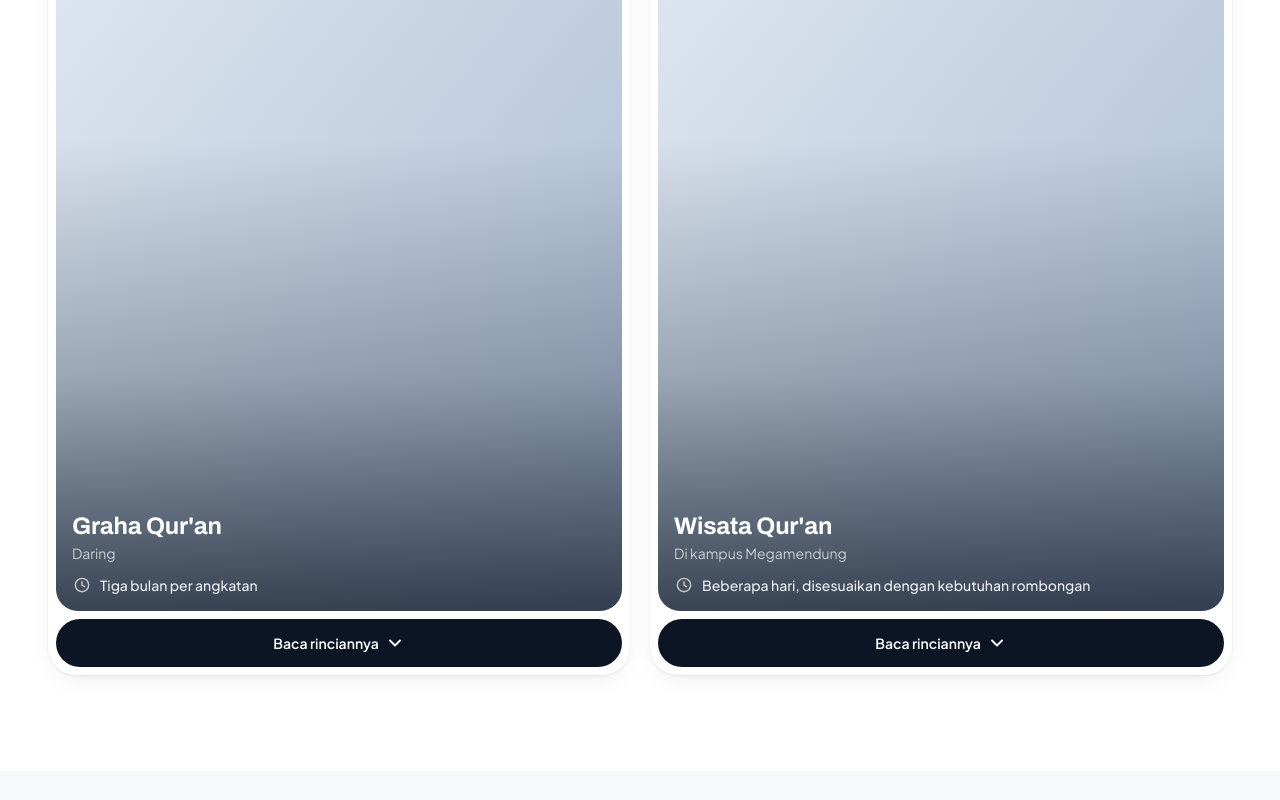
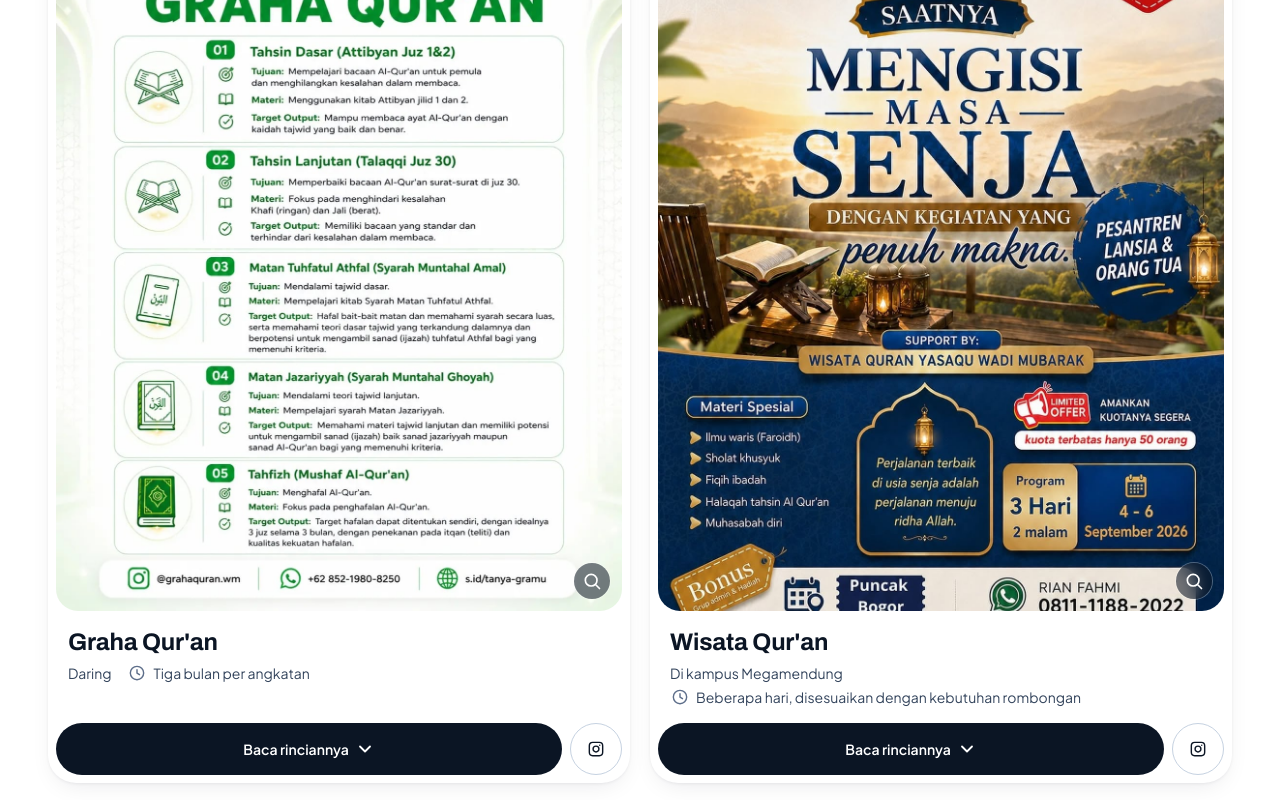
Before and after one commit to IbnuKasyful/ICWM-Main-Web, a Next.js app: page /program-quran in a window 1280 px wide. Shown: the part 660-1460 px from the top of the page. Built offline with nearby package versions, Linux system fonts and the light colour scheme; no server answers.

Commit message:
Use program posters on program-quran cards, link Instagram accounts
Graha Qur'an dan Wisata Qur'an kini memakai poster resminya di kartu ringkasan (bisa diperbesar), dengan tautan Instagram @grahaquran.wm dan @_wisataquran.

```diff
--- a/src/app/program-quran/page.tsx
+++ b/src/app/program-quran/page.tsx
@@ -1,5 +1,6 @@
 import Image from "next/image";
 
+import { PosterProgram } from "@/components/program/PosterProgram";
 import { PageHeader } from "@/components/site/PageHeader";
 import { ButtonLink } from "@/components/ui/Button";
 import { Icon } from "@/components/ui/Icon";
@@ -76,40 +77,41 @@
                 key={p.slug}
                 className="flex flex-col rounded-[28px] bg-white p-2 shadow-card"
               >
-                {/* Panel gambar bertumpuk teks — latar masih placeholder sampai
-                    fotonya siap. */}
-                <div className="relative flex aspect-[4/5] flex-col justify-end overflow-hidden rounded-[22px] bg-gradient-to-br from-mist-200 to-mist-400">
-                  {/* Tombol suka dekoratif di pojok, mengikuti referensi. */}
-                  <span
-                    aria-hidden="true"
-                    className="absolute top-3 right-3 inline-flex size-9 items-center justify-center rounded-full bg-white/25 text-white ring-1 ring-inset ring-white/40 backdrop-blur-sm"
-                  >
-                    <Icon nama="hati" className="size-4" tebal={2} />
-                  </span>
+                <PosterProgram gambar={p.gambar} nama={p.nama} />
 
-                  {/* Kerudung gelap di bawah supaya teks putih tetap terbaca
-                      begitu foto asli dipasang. */}
-                  <div className="absolute inset-x-0 bottom-0 h-2/3 bg-gradient-to-t from-ink/75 via-ink/25 to-transparent" />
-
-                  <div className="relative p-4">
-                    <h2 className="font-display text-display-sm text-white">{p.nama}</h2>
-                    <p className="mt-0.5 text-sm text-white/70">
-                      {labelPenyelenggaraan[p.penyelenggaraan]}
-                    </p>
-                    <div className="mt-3 flex items-center gap-2 text-sm font-medium text-white/90">
-                      <Icon nama="jam" className="size-4 text-white/70" />
+                {/* Judul di bawah poster, bukan di atasnya: poster sudah penuh
+                    tulisan, dan teks yang ditumpuk hanya akan menutupinya. */}
+                <div className="px-3 pt-4 pb-1">
+                  <h2 className="font-display text-display-sm text-ink">{p.nama}</h2>
+                  <div className="mt-1.5 flex flex-wrap items-center gap-x-4 gap-y-1 text-sm text-ink-muted">
+                    <span>{labelPenyelenggaraan[p.penyelenggaraan]}</span>
+                    <span className="inline-flex items-center gap-1.5">
+                      <Icon nama="jam" className="size-4 text-ink-subtle" />
                       {p.durasi}
-                    </div>
+                    </span>
                   </div>
                 </div>
 
-                <a
-                  href={`#${p.slug}`}
-                  className="mt-2 inline-flex items-center justify-center gap-1.5 rounded-full bg-ink px-5 py-3.5 text-sm font-semibold text-white transition-colors hover:bg-ink/90"
-                >
-                  Baca rinciannya
-                  <Icon nama="panahBawah" className="size-3.5" tebal={2.2} />
-                </a>
+                <div className="mt-auto flex gap-2 pt-3">
+                  <a
+                    href={`#${p.slug}`}
+                    className="inline-flex flex-1 items-center justify-center gap-1.5 rounded-full bg-ink px-5 py-3.5 text-sm font-semibold text-white transition-colors hover:bg-ink/90"
+                  >
+                    Baca rinciannya
+                    <Icon nama="panahBawah" className="size-3.5" tebal={2.2} />
+                  </a>
+                  {p.instagram ? (
+                    <a
+                      href={p.instagram}
+                      target="_blank"
+                      rel="noopener noreferrer"
+                      aria-label={`Instagram ${p.nama} (tab baru)`}
+                      className="inline-flex size-[3.25rem] shrink-0 items-center justify-center rounded-full border border-line-strong text-ink transition-colors hover:border-ink/45 hover:bg-mist-100"
+                    >
+                      <Icon nama="instagram" className="size-5" />
+                    </a>
+                  ) : null}
+                </div>
               </li>
             ))}
           </ul>
@@ -326,8 +328,8 @@
                     </ButtonLink>
                     {p.instagram ? (
                       <ButtonLink href={p.instagram} eksternal varian="garis">
-                        Instagram program
-                        <Icon nama="keluar" className="size-4" />
+                        <Icon nama="instagram" className="size-4" />
+                        Instagram {p.nama_pendek}
                       </ButtonLink>
                     ) : null}
                   </div>
--- /dev/null
+++ b/src/components/program/PosterProgram.tsx
@@ -0,0 +1,48 @@
+"use client";
+
+import Image from "next/image";
+import { useState } from "react";
+
+import { LightboxFoto } from "@/components/galeri/LightboxFoto";
+import { Icon } from "@/components/ui/Icon";
+import type { ImageData } from "@/lib/schemas";
+
+/**
+ * Poster program di kartu ringkasan /program-quran.
+ *
+ * Poster penuh tulisan, dan pada lebar kartu tulisannya terlalu kecil untuk
+ * dibaca — jadi mengetuknya membuka poster utuh di lightbox. Karena alasan yang
+ * sama, tidak ada teks atau tirai gelap yang ditumpuk di atasnya: keduanya akan
+ * menutupi isi poster itu sendiri.
+ */
+export function PosterProgram({ gambar, nama }: { gambar: ImageData; nama: string }) {
+  const [aktif, setAktif] = useState<number | null>(null);
+
+  return (
+    <>
+      <button
+        type="button"
+        onClick={() => setAktif(0)}
+        aria-label={`Perbesar poster ${nama}`}
+        className="group relative block aspect-[4/5] w-full cursor-zoom-in overflow-hidden rounded-[22px] bg-mist-100 outline-offset-2 focus-visible:outline-2 focus-visible:outline-brand-600"
+      >
+        <Image
+          src={gambar.src}
+          alt={gambar.alt}
+          width={gambar.width}
+          height={gambar.height}
+          sizes="(min-width: 768px) 36rem, 100vw"
+          className="size-full object-cover transition-transform duration-500 group-hover:scale-[1.03] motion-reduce:transition-none"
+        />
+        <span
+          aria-hidden="true"
+          className="absolute right-3 bottom-3 inline-flex size-9 items-center justify-center rounded-full bg-ink/55 text-white ring-1 ring-white/30 backdrop-blur-sm transition-colors group-hover:bg-ink/75"
+        >
+          <Icon nama="cari" className="size-4" tebal={2} />
+        </span>
+      </button>
+
+      <LightboxFoto galeri={[gambar]} aktif={aktif} setAktif={setAktif} />
+    </>
+  );
+}
--- a/src/components/ui/Icon.tsx
+++ b/src/components/ui/Icon.tsx
@@ -23,6 +23,8 @@
   unduh: "M12 4v10m0 0 4-4m-4 4-4-4M5 19h14",
   whatsapp:
     "M4.5 19.5 5.7 15.6A7.6 7.6 0 1 1 8.6 18.4l-4.1 1.1Zm5-9.6c-.2 1.6 2.2 4.6 4.4 4.9.7.1 1.4-.4 1.6-1l-1.7-1-.8.7c-.9-.4-1.7-1.2-2.1-2.1l.7-.8-1-1.7c-.6.1-1 .5-1.1 1Z",
+  instagram:
+    "M8 4h8a4 4 0 0 1 4 4v8a4 4 0 0 1-4 4H8a4 4 0 0 1-4-4V8a4 4 0 0 1 4-4Zm4 11.5a3.5 3.5 0 1 0 0-7 3.5 3.5 0 0 0 0 7Zm4.5-8v.01",
   surel: "M4 7.5A1.5 1.5 0 0 1 5.5 6h13A1.5 1.5 0 0 1 20 7.5v9a1.5 1.5 0 0 1-1.5 1.5h-13A1.5 1.5 0 0 1 4 16.5v-9Zm.5.5 7.5 5.5L19.5 8",
   telepon:
     "M5 5.5c0-.8.7-1.5 1.5-1.5h2L10 8l-2 1.5c.9 2.2 2.4 3.7 4.5 4.5L14 12l4 1.5v2c0 .8-.7 1.5-1.5 1.5C10.6 17 5 11.4 5 5.5Z",
--- a/src/data/program-quran.ts
+++ b/src/data/program-quran.ts
@@ -22,10 +22,10 @@
     peserta: "Umum, segala usia; kelas putra dan putri terpisah",
     warna_aksen: "#0e7490",
     gambar: {
-      src: "/img/galeri-dauroh-tadabur.jpg",
-      alt: "Peserta menyimak kajian tadabur Al-Qur'an di kampus Wadi Mubarak",
-      width: 1280,
-      height: 720,
+      src: "/img/program-graha-quran.jpg",
+      alt: "Poster varian kelas Graha Qur'an: Tahsin Dasar (At-Tibyan juz 1 dan 2), Tahsin Lanjutan (talaqqi juz 30), Matan Tuhfatul Athfal, Matan Jazariyyah, dan Tahfizh",
+      width: 1170,
+      height: 1463,
     },
     untuk_siapa: [
       "Anda yang ingin belajar tahsin tetapi tidak memungkinkan tinggal di asrama",
@@ -90,7 +90,7 @@
       "Mulai belajar sesuai slot waktu yang dipilih",
     ],
     kontak_wa: "6285219808250",
-    instagram: "https://instagram.com/grahaquran_wm",
+    instagram: "https://www.instagram.com/grahaquran.wm",
   },
   {
     slug: "wisata-quran",
@@ -103,10 +103,10 @@
     peserta: "Pelajar SD kelas 4–6, SMP, SMA, serta karyawan instansi pemerintah dan swasta",
     warna_aksen: "#b45309",
     gambar: {
-      src: "/img/galeri-dauroh-fikih.jpg",
-      alt: "Peserta dauroh menyimak kajian di masjid kampus Wadi Mubarak",
-      width: 1200,
-      height: 675,
+      src: "/img/program-wisata-quran.jpg",
+      alt: "Poster Wisata Qur'an: pesantren kilat lansia dan orang tua bernuansa Puncak Bogor, program tiga hari dua malam",
+      width: 1170,
+      height: 1561,
     },
     untuk_siapa: [
       "Sekolah yang mencari kegiatan liburan berisi, bukan sekadar rekreasi",
@@ -165,6 +165,6 @@
       "Kedatangan rombongan di kampus Megamendung",
     ],
     kontak_wa: "6281111882022",
-    instagram: null,
+    instagram: "https://www.instagram.com/_wisataquran/",
   },
 ];
```
Also changed, not shown: public/img/program-graha-quran.jpg (added), public/img/program-wisata-quran.jpg (added).
